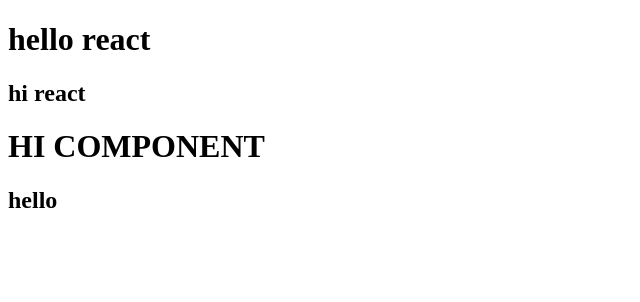
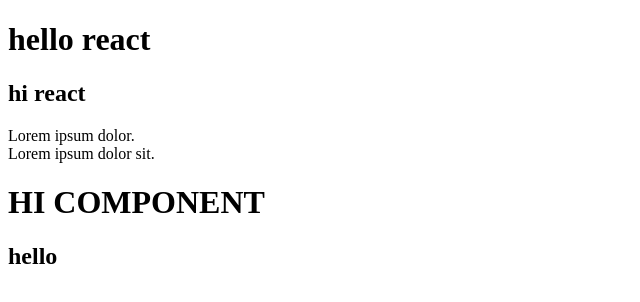
Before and after one commit to CHOHUNE/react20231031, a React (Create React App) app: page / in a window 1280 px wide. Shown: the top 302 px of the page, without its empty margins (0-640 px from the left). Built offline with nearby package versions, Linux system fonts and the light colour scheme.

Commit message:
종료 태그

```diff
--- a/src/App.js
+++ b/src/App.js
@@ -1,26 +1,32 @@
 function App() {
+  //  jsx에서 태그 사용시 반드시 종료 태그를 작성 해야한다. html과 가장 다른 점
+  //  빈 요소이면 시작 태그에서 종료
+
   return (
     <div>
       <h1> hello react </h1>
       <h2>hi react</h2>
-            <MyComp/>
+      <p>
+        Lorem ipsum dolor.
+        <br /> Lorem ipsum dolor sit.
+      </p>
+      <MyComp />
     </div>
   );
 }
-
 
 function MyComp() {
   return (
     <>
       <h1> HI COMPONENT</h1>
       <h2>hello</h2>
-        </>)
+    </>
+  );
 
   //     return jsx 코드를 작성 가능한데 꼭 하나의 root tag여야한다.
   //     여러줄이면 ()로 감쌀 것
   //     만약 root tag가 필요 없다면
   //     fragment 사용 가능하다. (tag명이 없는 tag)
-
 }
 
 /* 보다시피 자바코드 안에 html 코드를 쓸수 있는데 jsx 코드라고 일컫는다
```
Lines whose indentation alone changed are shown as unchanged.
